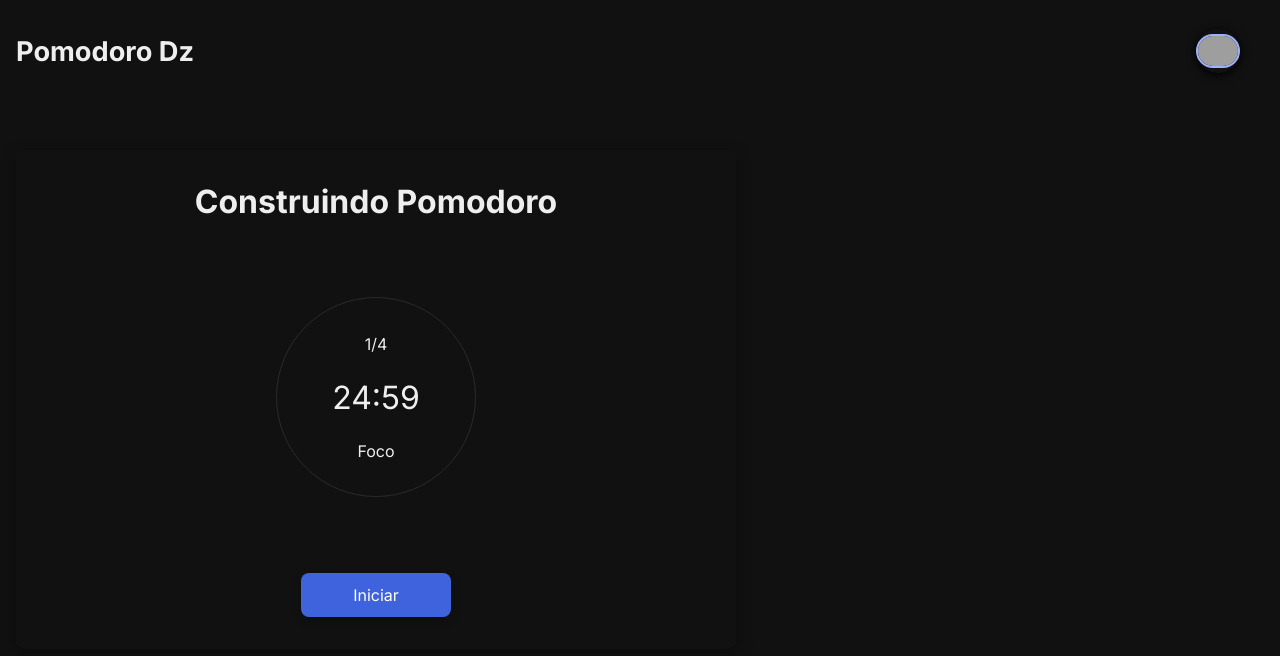
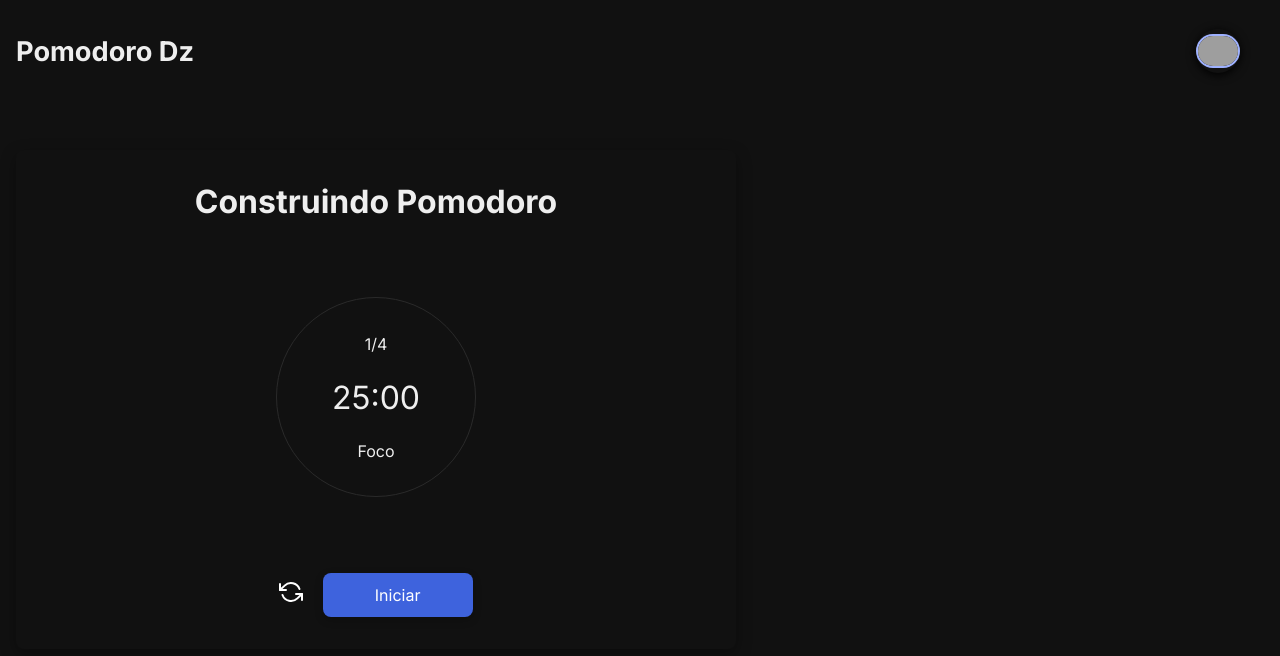
Before and after one commit to Guilherme-Santos08/pomodoro_task, a Next.js app: page / in a window 1280 px wide. Shown: the top 656 px of the page. Built offline with nearby package versions, Linux system fonts and the light colour scheme; grey boxes are pictures that could not be loaded.

Commit message:
feat: contador do pomodoro

```diff
--- a/src/components/Pomodoro/index.tsx
+++ b/src/components/Pomodoro/index.tsx
@@ -1,6 +1,15 @@
+import { FiRefreshCcw } from 'react-icons/fi'
+import { useTime } from '../../hooks/useTime'
 import { Button, Container, Content } from './styles'
 
 export function Pomodoro() {
+  const {
+    minutes,
+    seconds,
+    handleResetPomodoro,
+    handleStartAndPause,
+    activePomodoro,
+  } = useTime()
   return (
     <Container>
       <h1>Construindo Pomodoro</h1>
@@ -8,13 +17,25 @@ export function Pomodoro() {
         <div className="count">
           <p>1/4</p>
           <p>
-            <time>24:59</time>
+            <time>
+              {String(minutes).padStart(2, '0')}:
+              {String(seconds).padStart(2, '0')}
+            </time>
           </p>
           <p>Foco</p>
         </div>
 
         <div className="buttons">
-          <Button type="button">Iniciar</Button>
+          <Button
+            whatTheme="refresh"
+            type="button"
+            onClick={handleResetPomodoro}
+          >
+            <FiRefreshCcw />
+          </Button>
+          <Button whatTheme="" type="button" onClick={handleStartAndPause}>
+            {activePomodoro ? 'Pausar' : 'Iniciar'}
+          </Button>
         </div>
       </Content>
     </Container>
--- a/src/components/Pomodoro/styles.ts
+++ b/src/components/Pomodoro/styles.ts
@@ -1,4 +1,4 @@
-import styled from 'styled-components'
+import styled, { css } from 'styled-components'
 
 export const Container = styled.div`
   text-align: center;
@@ -54,9 +54,22 @@ export const Content = styled.div`
     width: 200px;
     height: 200px;
   }
+
+  .buttons {
+    display: flex;
+    align-items: center;
+    justify-content: center;
+    button + button {
+      margin-left: 1.2rem;
+    }
+  }
 `
 
-export const Button = styled.button`
+type ButtonProps = {
+  whatTheme: string
+}
+
+export const Button = styled.button<ButtonProps>`
   color: #fff;
   padding: 0.75rem 0;
 
@@ -75,4 +88,18 @@ export const Button = styled.button`
     transform: scale(0.9);
     box-shadow: none;
   }
+
+  ${({ whatTheme }) =>
+    whatTheme === 'refresh' &&
+    css`
+      font-size: 1.5rem;
+      background-color: transparent;
+      box-shadow: none;
+      width: auto;
+      padding: 0;
+      color: #ffffff;
+      &:hover {
+        background-color: transparent;
+      }
+    `}
 `
--- /dev/null
+++ b/src/context/timeContext.tsx
@@ -0,0 +1,60 @@
+import { createContext, ReactNode, useEffect, useMemo, useState } from 'react'
+
+type props = {
+  children: ReactNode
+}
+
+type timeContextType = {
+  minutes: number
+  seconds: number
+  activePomodoro: boolean
+  handleResetPomodoro: () => void
+  handleStartAndPause: () => void
+}
+
+export const TimeContext = createContext({} as timeContextType)
+
+// eslint-disable-next-line no-undef
+let countdownTimeout: NodeJS.Timeout
+const TESTE = 25 * 60
+
+export function TimeContextProvider({ children }: props) {
+  const [secondsAmount, setSecondsAmount] = useState(TESTE)
+  const [activePomodoro, setActivePomodoro] = useState(false)
+  const minutes = Math.floor(secondsAmount / 60)
+  const seconds = secondsAmount % 60
+
+  useEffect(() => {
+    if (secondsAmount === 0) {
+      alert('chegou')
+    }
+    if (activePomodoro && secondsAmount > 0) {
+      countdownTimeout = setTimeout(() => {
+        setSecondsAmount((state) => state - 1)
+      }, 1000)
+    }
+  }, [secondsAmount, activePomodoro])
+
+  const handleResetPomodoro = () => {
+    clearTimeout(countdownTimeout)
+    setSecondsAmount(25 * 60)
+    setActivePomodoro(false)
+  }
+
+  const handleStartAndPause = () => {
+    setActivePomodoro(!activePomodoro)
+  }
+
+  const value = useMemo(
+    () => ({
+      minutes,
+      seconds,
+      handleResetPomodoro,
+      handleStartAndPause,
+      activePomodoro,
+    }),
+    [minutes, seconds, handleResetPomodoro, handleStartAndPause, activePomodoro]
+  )
+
+  return <TimeContext.Provider value={value}>{children}</TimeContext.Provider>
+}
--- /dev/null
+++ b/src/hooks/useTime.ts
@@ -0,0 +1,8 @@
+import { useContext } from 'react'
+import { TimeContext } from '../context/timeContext'
+
+export function useTime() {
+  const value = useContext(TimeContext)
+
+  return value
+}
--- a/src/pages/_app.tsx
+++ b/src/pages/_app.tsx
@@ -1,15 +1,18 @@
 import type { AppProps } from 'next/app'
 import { ThemeProvider } from 'styled-components'
 import { Header } from '../components/Header'
+import { TimeContextProvider } from '../context/timeContext'
 import GlobalStyle from '../styles/GlobalStyle'
 import theme from '../styles/theme'
 
 function MyApp({ Component, pageProps }: AppProps) {
   return (
     <ThemeProvider theme={theme}>
-      <Header />
-      <Component {...pageProps} />
-      <GlobalStyle />
+      <TimeContextProvider>
+        <Header />
+        <Component {...pageProps} />
+        <GlobalStyle />
+      </TimeContextProvider>
     </ThemeProvider>
   )
 }
```
